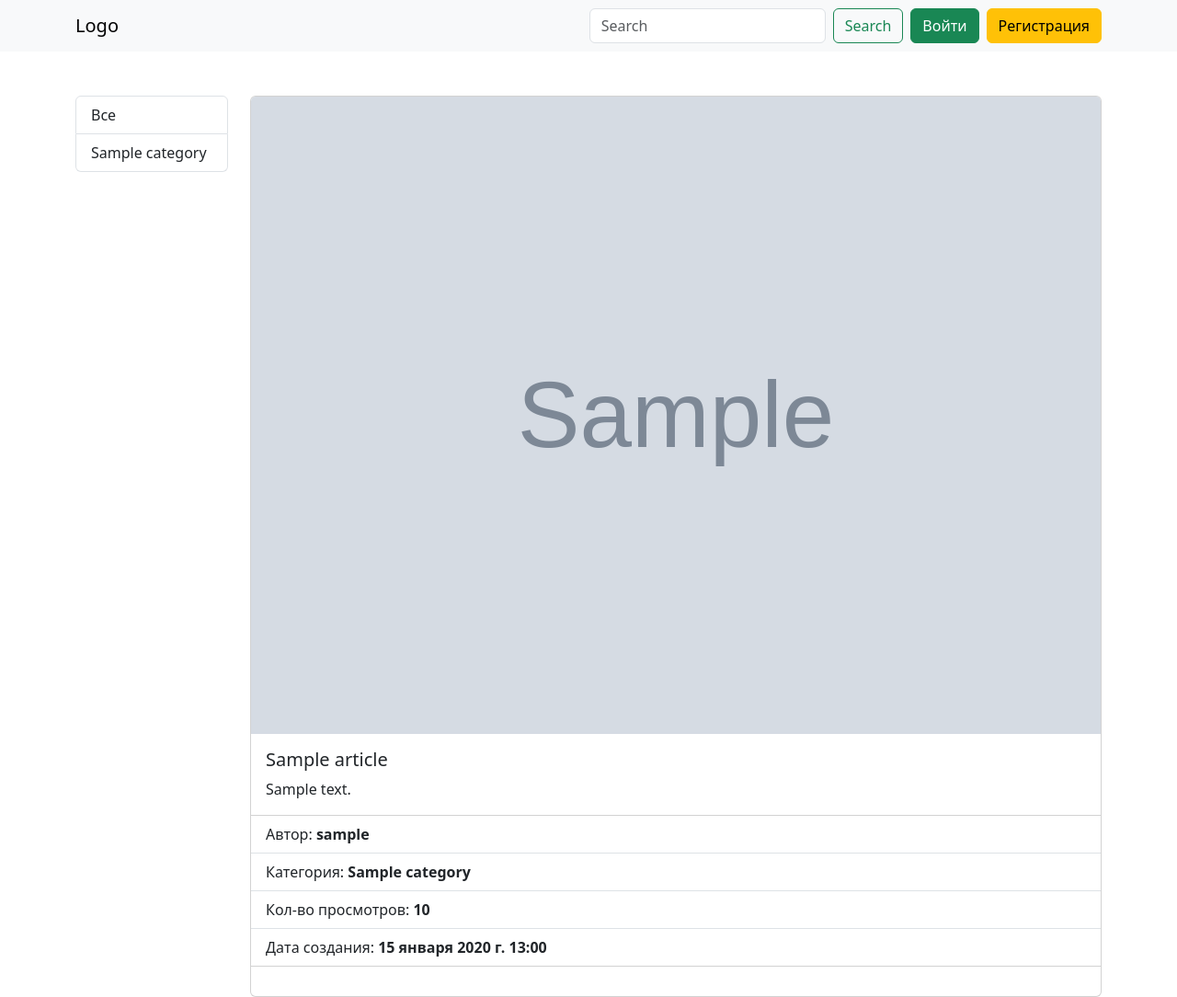
After one commit to Ainz55/django_blog, a Django app: page /articles/1/ in a window 1280 px wide. The commit adds this page. Shown: the whole page at 92% size. Run offline with Django 5.2, Linux system fonts and the light colour scheme; tables that the repository leaves empty hold one stand-in row (values such as "Sample post"); grey boxes marked "Sample" are stand-in pictures.

Commit message:
added detail pages and authorizetion page

```diff
--- a/blog/templates/include/_navbar.html
+++ b/blog/templates/include/_navbar.html
@@ -1,11 +1,12 @@
 <nav class="navbar navbar-expand-lg bg-body-tertiary mb-5">
     <div class="container">
-        <a class="navbar-brand" href="#">Logo</a>
+        <a class="navbar-brand" href="{% url 'home' %}">Logo</a>
         <button class="navbar-toggler" type="button" data-bs-toggle="collapse" data-bs-target="#navbarSupportedContent"
                 aria-controls="navbarSupportedContent" aria-expanded="false" aria-label="Toggle navigation">
             <span class="navbar-toggler-icon"></span>
         </button>
         <div class="collapse navbar-collapse" id="navbarSupportedContent">
+            {% if request.user.is_authenticated %}
             <ul class="navbar-nav me-auto mb-2 mb-lg-0">
                 <li class="nav-item dropdown">
                     <a class="nav-link dropdown-toggle" href="#" role="button" data-bs-toggle="dropdown"
@@ -23,15 +24,20 @@
                     </ul>
                 </li>
             </ul>
-            <div class="d-flex column-gap-2 align-items-center">
+            {% endif %}
+            <div class="d-flex column-gap-2 align-items-center ms-auto">
                 <form class="d-flex" role="search">
                     <input class="form-control me-2" type="search" placeholder="Search" aria-label="Search">
                     <button class="btn btn-outline-success" type="submit">Search</button>
                 </form>
-                <a href="#" class="btn btn-success">Войти</a>
-                <a href="#" class="btn btn-warning">Регистрация</a>
+                {% if not request.user.is_authenticated %}
+                <a href="{% url 'login' %}" class="btn btn-success">Войти</a>
+                <a href="{% url 'registration' %}" class="btn btn-warning">Регистрация</a>
+                {% else %}
                 <a href="#" class="btn btn-danger">Выйти</a>
+                {% endif %}
             </div>
+
         </div>
     </div>
 </nav>
--- /dev/null
+++ b/blog/web_site/templates/web_site/article_detail.html
@@ -0,0 +1,46 @@
+{% extends 'base.html' %}
+
+{% block title %}
+Статья: {{ article.title }}
+{% endblock %}
+
+{% block content %}
+<div class="card">
+    {% if article.photo %}
+    <img src="{{ article.photo.url }}" class="card-img-top" alt="...">
+    {% endif %}
+    <div class="card-body">
+        <h5 class="card-title">{{ article.title }}</h5>
+        <p class="card-text">{{ article.short_description }}</p>
+    </div>
+    <ul class="list-group list-group-flush">
+        <li class="list-group-item">
+            Автор: <b>{{ article.author }}</b>
+        </li>
+        <li class="list-group-item">
+            Категория: <b>{{ article.category }}</b>
+        </li>
+        <li class="list-group-item">
+            Кол-во просмотров: <b>{{ article.views }}</b>
+        </li>
+        <li class="list-group-item">
+            Дата создания: <b>{{ article.created_at }}</b>
+        </li>
+    </ul>
+    <div class="card-body d-flex justify-content-between align-items-center">
+        {% if request.user == article.author %}
+        <div class="d-flex gap-2">
+            <a href="#" class="btn btn-danger">Удалить</a>
+            <a href="#" class="btn btn-warning">Изменить</a>
+        </div>
+        {% endif %}
+
+        {% if request.user.is_authenticated %}
+        <div class="d-flex gap-2">
+            <a href="#" class="btn btn-danger">Дизлайк</a>
+            <a href="#" class="btn btn-success">Лайк</a>
+        </div>
+        {% endif %}
+    </div>
+</div>
+{% endblock %}
--- a/blog/web_site/templates/web_site/index.html
+++ b/blog/web_site/templates/web_site/index.html
@@ -13,7 +13,7 @@
     <div class="col-4">
         <div class="card">
             {% if article.photo %}
-            <img src="{{ article.photo.url }}" class="card-img-top" alt="..." style="height: 250px;">
+            <img src="{{ article.photo.url }} " class="card-img-top" alt="..." style="height: 250px;">
             {% endif %}
             <div class="card-body">
                 <h5 class="card-title">{{ article.title }}</h5>
@@ -34,7 +34,7 @@
                 </li>
             </ul>
             <div class="card-body">
-                <a href="#" class="card-link">Подробнее</a>
+                <a href="{% url 'article_detail' article.pk %}" class="card-link">Подробнее</a>
             </div>
         </div>
     </div>
--- a/blog/web_site/urls.py
+++ b/blog/web_site/urls.py
@@ -6,4 +6,8 @@ urlpatterns = [
     path('', views.home_view, name='home'),
     path('categories/<str:category_id>/', views.category_articles,
          name='category_articles'),
+    path('articles/<str:article_id>/', views.article_detail,
+         name="article_detail"),
+    path('login/', views.login_view, name="login"),
+    path('registration/', views.registration_view, name="registration")
 ]
--- a/blog/web_site/views.py
+++ b/blog/web_site/views.py
@@ -24,3 +24,19 @@ def category_articles(request, category_id):
         "articles": articles
     }
     return render(request, 'web_site/index.html', context)
+
+
+def article_detail(request, article_id):
+    article = Article.objects.get(pk=article_id)
+    context = {
+        "article": article
+    }
+    return render(request, 'web_site/article_detail.html', context)
+
+
+def login_view(request):
+    return render(request, "web_site/login.html")
+
+
+def registration_view(request):
+    return render(request, "web_site/registration.html")
```
Also changed, not shown: blog/web_site/templates/web_site/login.html (added, +21 -0 lines), blog/web_site/templates/web_site/registration.html (added, +30 -0 lines).
